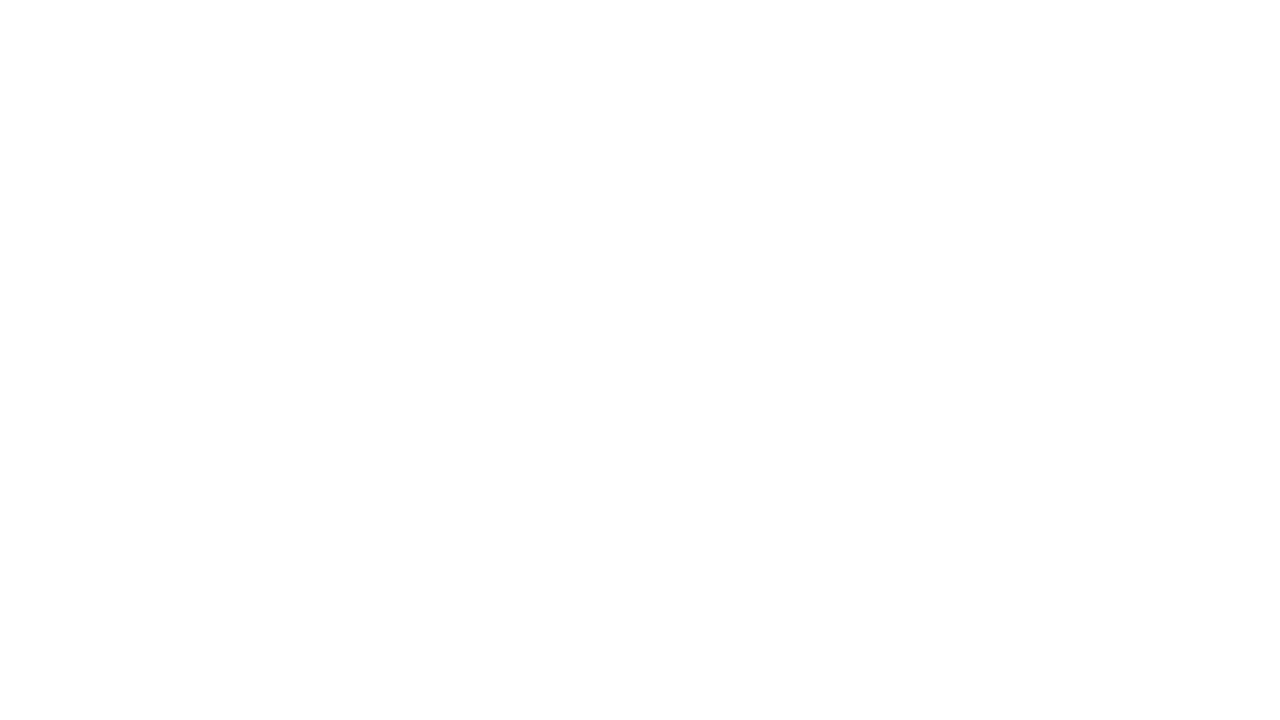
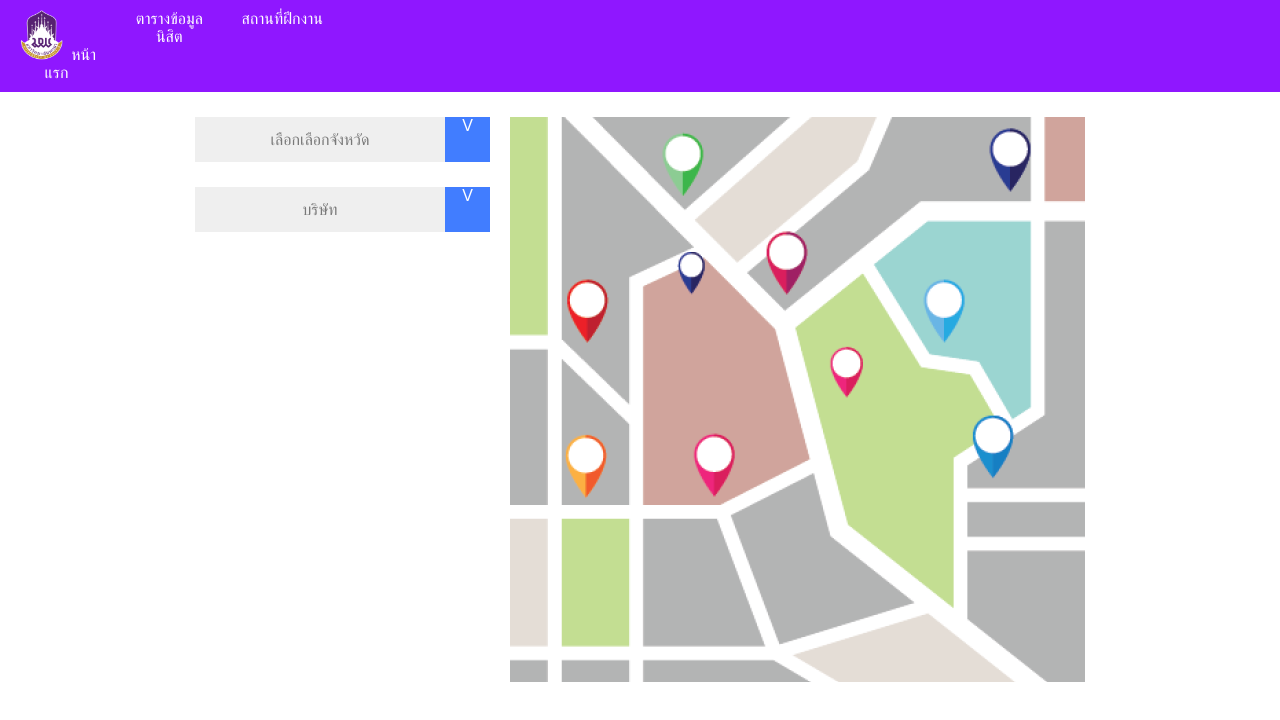
Before and after one commit to dewakuneiei/65022498_FN_MID, a plain HTML site: page teacher_site.html in a window 1280 px wide. Drawn offline with Linux system fonts and the light colour scheme.

Commit message:
add teacher site

```diff
--- a/teacher-style.css
+++ b/teacher-style.css
@@ -0,0 +1,74 @@
+@import url("./base_style.css");
+
+nav {
+    background-color: rgb(143, 23, 255);
+    color: #fff;
+    display: flex;
+    flex-direction: row;
+    justify-content: flex-start;
+    width: 100%;
+}
+
+nav ul {
+    list-style: none;
+    margin: 0;
+    padding: 0;
+    display: flex;
+
+}
+
+nav li {
+    flex: 1;
+    text-align: center;
+}
+
+nav a {
+    display: block;
+    padding: 10px;
+    color: #fff;
+    text-decoration: none;
+}
+
+.container {
+    display: flex;
+    flex-direction: row;
+    justify-content: center;
+    align-items: flex-start;
+    gap: 20px;
+    margin-top: 25px;
+}
+
+#up-logo {
+    width: 50px;
+    height: 50px;
+}
+
+.rect {
+    height: 45px;
+    width: 45px;
+    background-color: rgb(65, 125, 255);
+}
+
+#btn-1 , #btn-2 {
+    display: flex;
+    flex-direction: row;
+
+}
+
+#btn-1  > button{
+    width: 250px;
+}
+#btn-2  > button{
+    width: 250px;
+}
+
+button {
+    border: none;
+    color: rgb(121, 121, 121);
+}
+
+.child-1 {
+    display: flex;
+    flex-direction: column;
+    gap: 25px;
+}
--- a/teacher_site.html
+++ b/teacher_site.html
@@ -0,0 +1,48 @@
+<!DOCTYPE html>
+<html lang="en">
+<head>
+    <meta charset="UTF-8">
+    <meta http-equiv="X-UA-Compatible" content="IE=edge">
+    <meta name="viewport" content="width=device-width, initial-scale=1.0">
+    <style>
+        @import url("./teacher-style.css");
+    </style>
+    <title>teacher site</title>
+</head>
+<body>
+    <header>
+        <nav>
+            <ul>
+              <li><a href="#home">
+                <img id="up-logo" src="./img/University_of_Phayao_Logo.svg.png" alt="UP of Thailand Logo">
+                หน้าแรก
+            </a></li>
+
+              <li><a href="#about">ตารางข้อมูลนิสิต</a></li>
+              <li><a href="#contact">สถานที่ฝึกงาน</a></li>
+            </ul>
+          </nav>
+    </header>
+
+    <main>
+        <div class="container">
+            <div class="child-1">
+
+                <div id="btn-1">
+                    <button>เลือกเลือกจังหวัด</button>
+                    <div class="rect" style="text-align: center; color:white;">V</div>
+                </div>
+                <div id="btn-2">
+                    <button>บริษัท</button>
+                    <div class="rect" style="text-align: center; color:white;">V</div>
+                </div>
+            </div>
+
+            <div class="child-2">
+                <img src="./img/map.png" alt="">
+            </div>
+        </div>
+    </main>
+
+</body>
+</html>
```
Also changed, not shown: index.html (+2 -2 lines), img/University_of_Phayao_Logo.svg.png (added), img/map.png (added).
